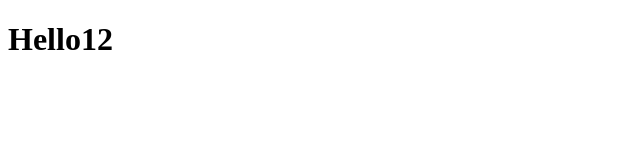
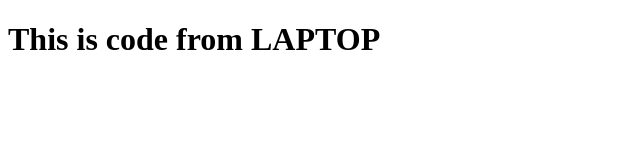
Before and after one commit to taducduy123/TestGit01, a plain HTML site: page index.html in a window 1280 px wide. Shown: the whole page, without its empty margins (0-640 px from the left). Drawn offline with Linux system fonts and the light colour scheme.

Commit message:
laptop commit

```diff
--- a/index.html
+++ b/index.html
@@ -7,7 +7,7 @@
 </head>
 <body>
     <h1>
-        Hello12
+        This is code from LAPTOP
     </h1>
 </body>
 </html>
```
